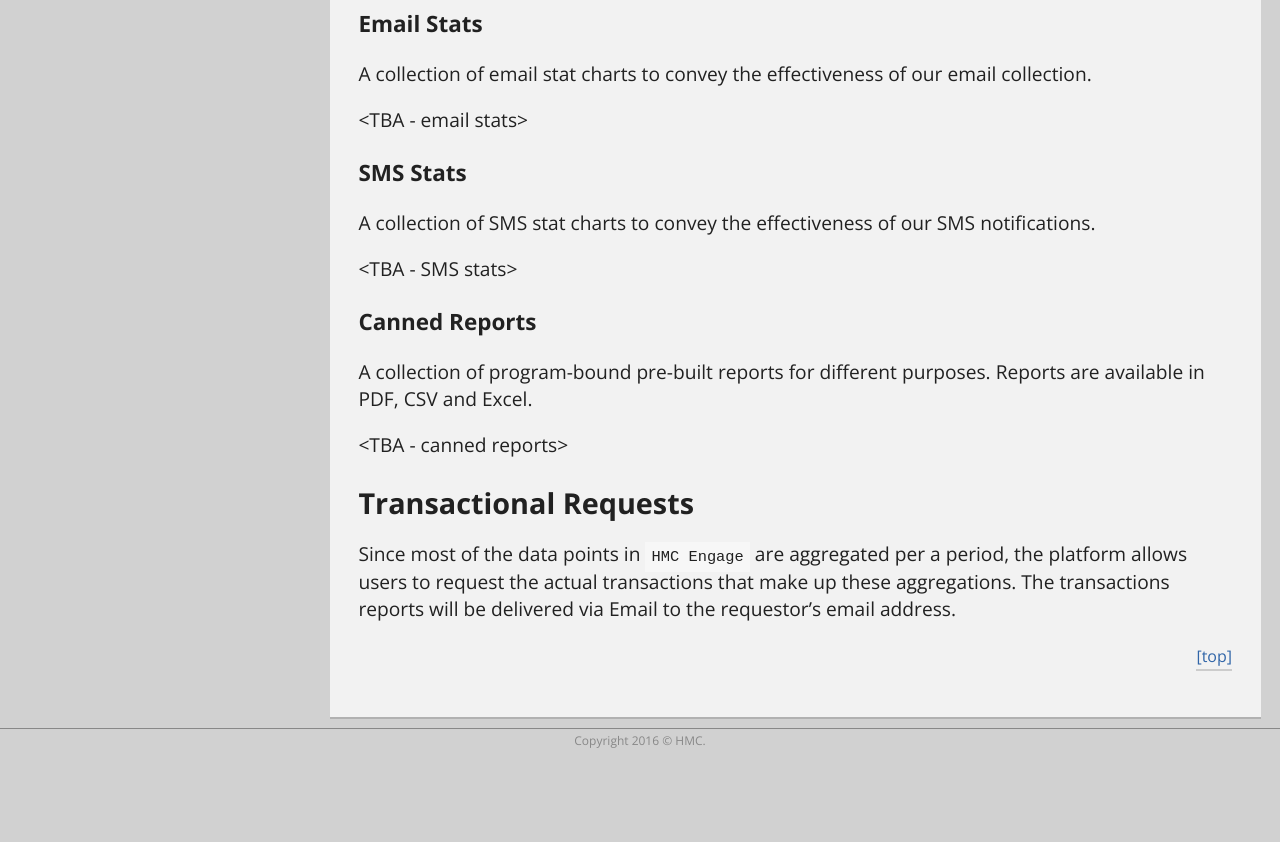
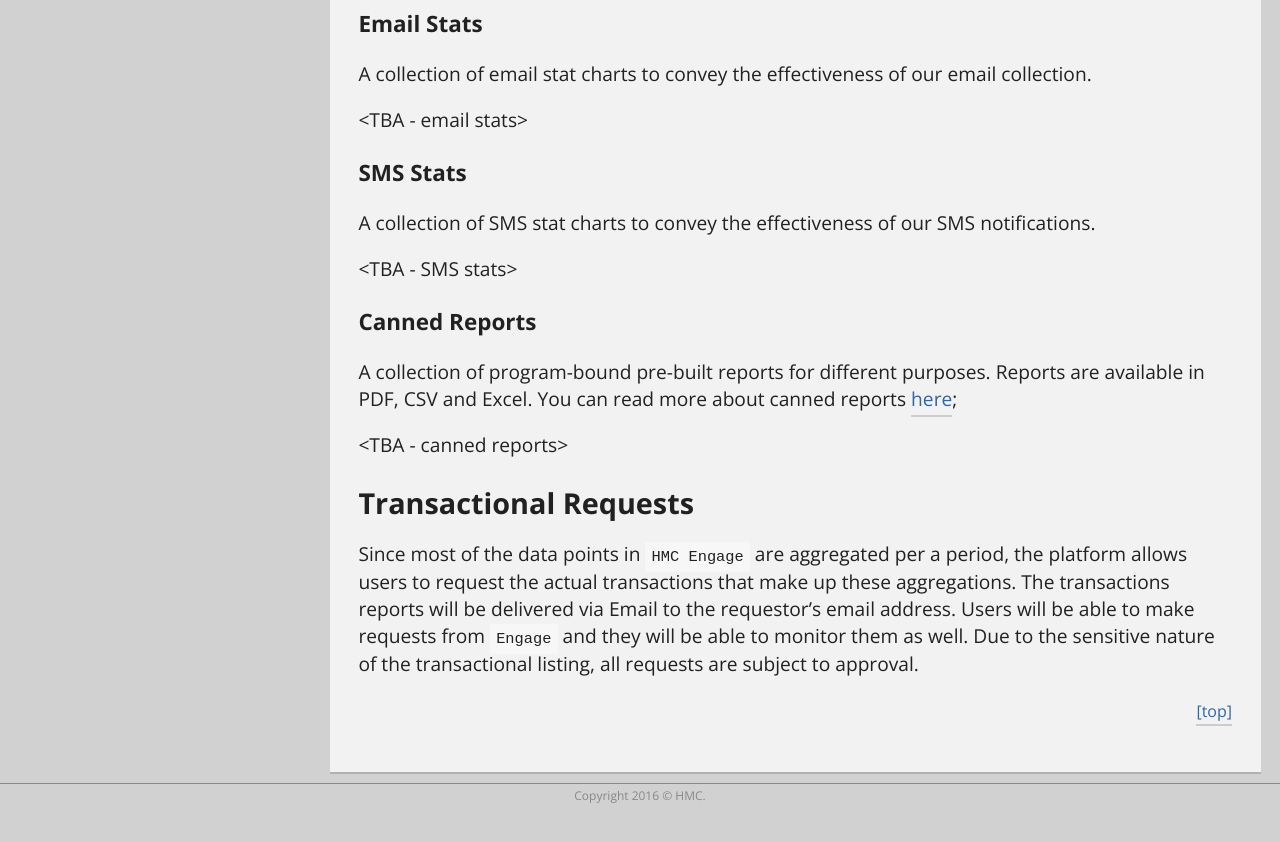
Before and after one commit to hmccode/hmccode.github.io, a Jekyll site: the page built from _posts/2017-03-31-introducing-hmc-engage.md, in a window 1280 px wide and 900 px high, scrolled down 5057 px. Shown: the top 842 px of the window. Built offline with Jekyll 4.4.1, drawn with Linux system fonts in a browser that asks for light colours; nearby versions of some CDN libraries; a script that is not in the unit is left out.

```diff
--- a/_posts/2017-03-31-introducing-hmc-engage.md
+++ b/_posts/2017-03-31-introducing-hmc-engage.md
@@ -177,10 +177,10 @@ A collection of SMS stat charts to convey the effectiveness of our SMS notificat
 
 ### Canned Reports
 
-A collection of program-bound pre-built reports for different purposes. Reports are available in PDF, CSV and Excel.
+A collection of program-bound pre-built reports for different purposes. Reports are available in PDF, CSV and Excel. You can read more about canned reports [here](http://hmccode.github.io/2017-03-31/canned-reports-processing);
 
 <TBA - canned reports>
 
 ## Transactional Requests
 
-Since most of the data points in `HMC Engage` are aggregated per a period, the platform allows users to request the actual transactions that make up these aggregations. The transactions reports will be delivered via Email to the requestor's email address.
+Since most of the data points in `HMC Engage` are aggregated per a period, the platform allows users to request the actual transactions that make up these aggregations. The transactions reports will be delivered via Email to the requestor's email address. Users will be able to make requests from `Engage` and they will be able to monitor them as well. Due to the sensitive nature of the transactional listing, all requests are subject to approval.
```
Also changed, not shown: _posts/2017-03-31-canned-reports-processing.md (+1 -1 lines).
